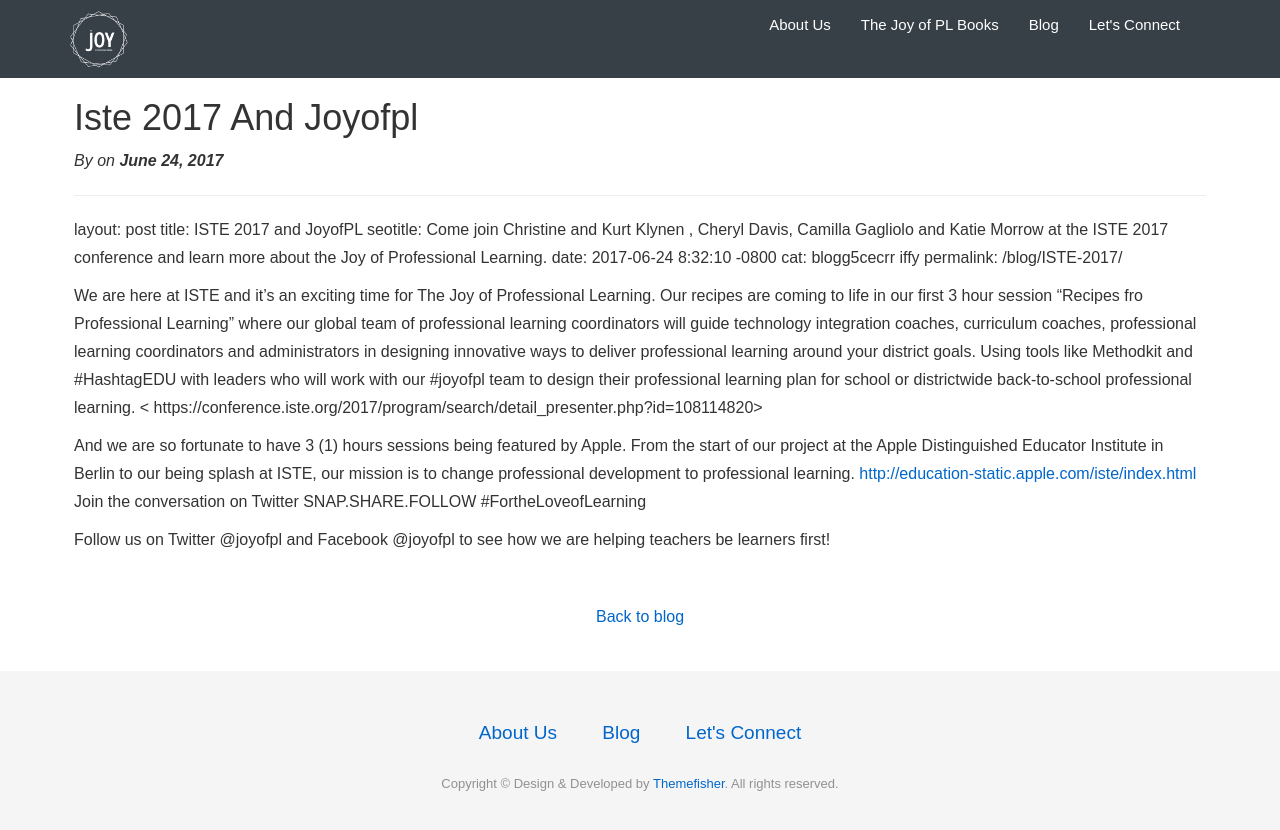
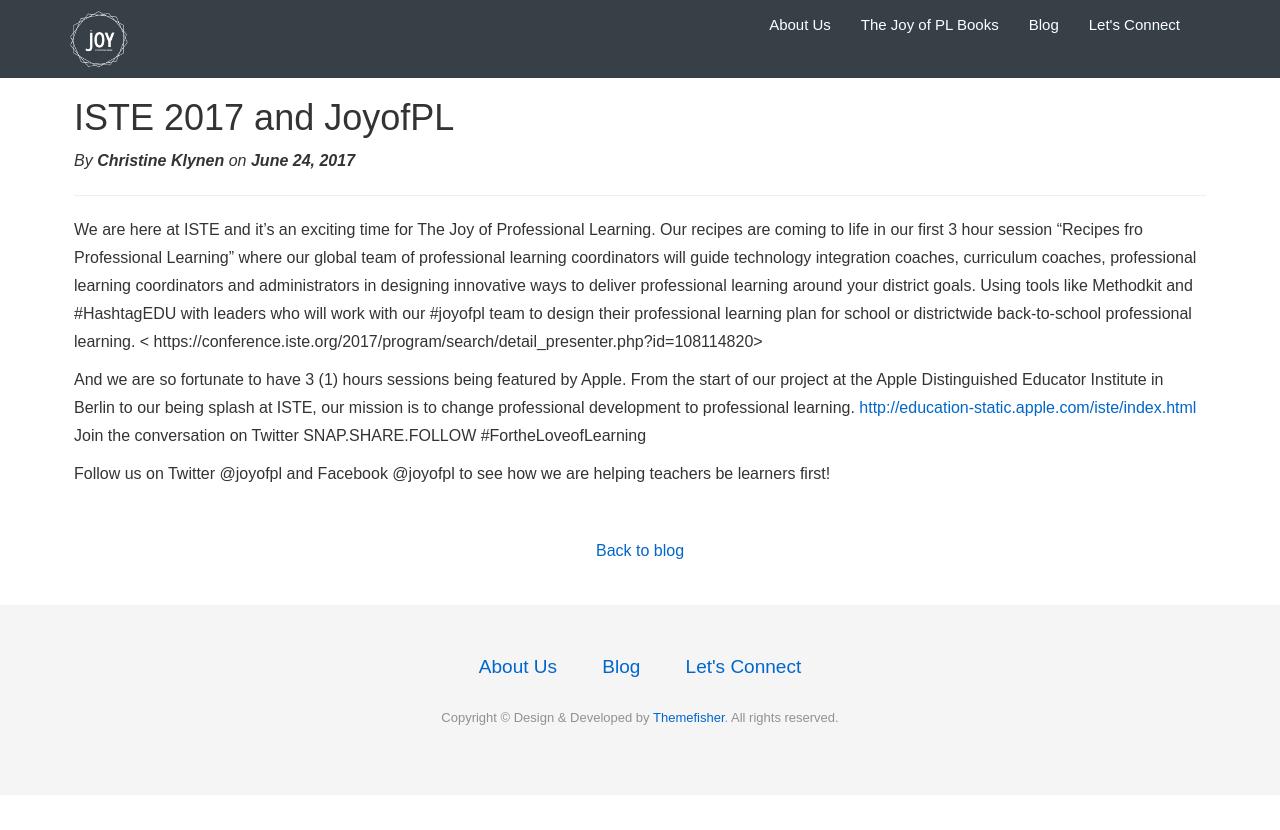
Before and after one commit to meesterkurt/joyofprofessionallearning, a Jekyll site: the page built from _posts/2017-06-24-ISTE-2017-and-JoyofPL.markdown, in a window 1280 px wide. Shown: the top 830 px of the page. Built offline with Jekyll 4.4.1, drawn with Linux system fonts in a browser that asks for light colours; nearby versions of some CDN libraries; our own code applies the rules of GitHub Pages for plain Markdown files.

Commit message:
Update 2017-06-24-ISTE-2017-and-JoyofPL.markdown

```diff
--- a/_posts/2017-06-24-ISTE-2017-and-JoyofPL.markdown
+++ b/_posts/2017-06-24-ISTE-2017-and-JoyofPL.markdown
@@ -1,9 +1,12 @@
+---
 layout: post
 title: ISTE 2017 and JoyofPL
 seotitle: Come join Christine and Kurt Klynen , Cheryl Davis, Camilla Gagliolo and Katie Morrow at the ISTE 2017 conference and learn more about the Joy of Professional Learning.
 date: 2017-06-24 8:32:10 -0800
-cat: blogg5cecrr iffy
+cat: blog
 permalink: /blog/ISTE-2017/
+author: Christine Klynen
+---
 
 We are here at ISTE and it’s an exciting time for The Joy of Professional Learning. Our recipes are coming to life in our first 3 hour session “Recipes fro Professional Learning” where our global team of professional learning coordinators will guide technology integration coaches, curriculum coaches, professional learning coordinators and administrators in designing innovative ways to deliver professional learning around your district goals. Using tools like Methodkit and #HashtagEDU with leaders who will work with our #joyofpl team to design their professional learning plan for school or districtwide back-to-school professional learning. < https://conference.iste.org/2017/program/search/detail_presenter.php?id=108114820>
 
```
